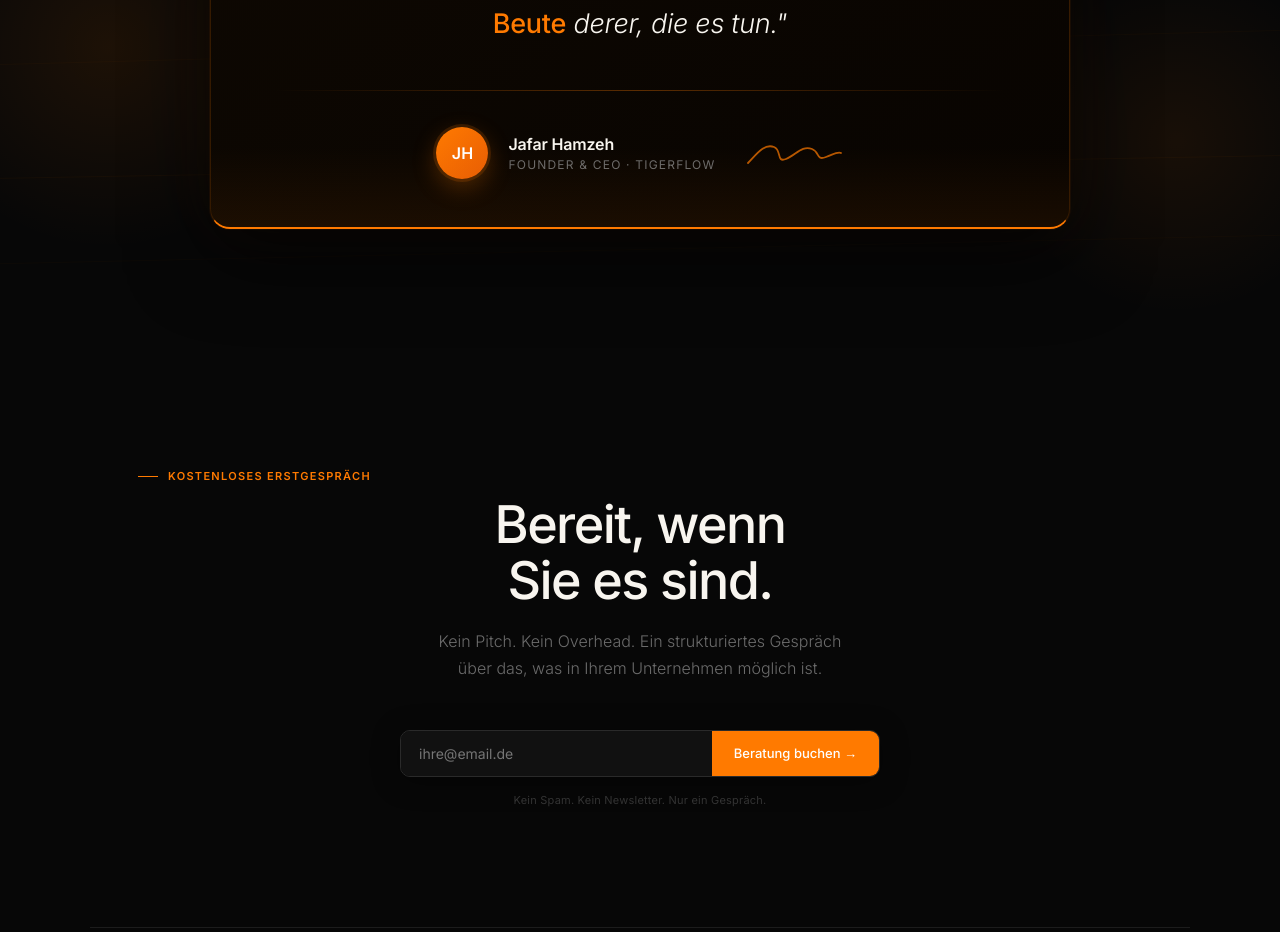
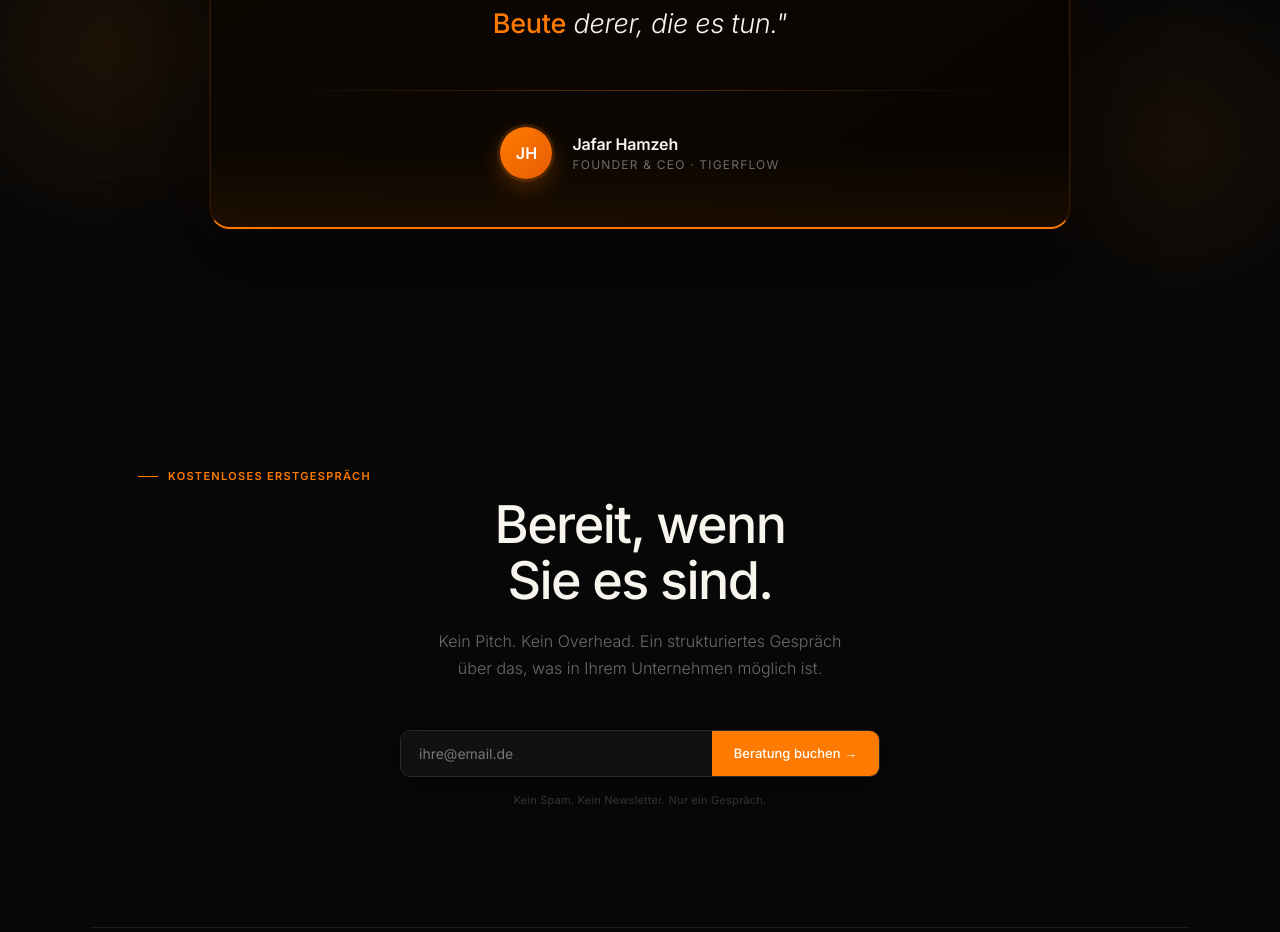
Before and after one commit to jafi15/JHFLOW-LandingPage, a React (Vite) app: page / in a window 1280 px wide. Shown: the part 6260-7192 px from the top of the page. Built offline with nearby package versions, Linux system fonts and the light colour scheme.

Commit message:
Remove exit popup and quote signature

```diff
--- a/src/App.jsx
+++ b/src/App.jsx
@@ -11,7 +11,6 @@ import { Process } from "./components/Process";
 import { Results } from "./components/Results";
 import { AutomationCalculator } from "./components/AutomationCalculator";
 import { ExpertNote } from "./components/ExpertNote";
-import { ExitIntent } from "./components/ExitIntent";
 import { CTASection } from "./components/CTASection";
 import { Footer } from "./components/Footer";
 import "./index.css";
@@ -36,7 +35,6 @@ export default function App() {
     >
       <Navbar scrolled={scrolled} />
       <StickyNav />
-      <ExitIntent />
       <Hero />
       <Problem />
       <ComparisonSlider />
--- a/src/components/ExpertNote.jsx
+++ b/src/components/ExpertNote.jsx
@@ -143,27 +143,6 @@ export function ExpertNote() {
               </div>
             </div>
 
-            {/* Signature SVG */}
-            <motion.svg
-              width="100" height="36" viewBox="0 0 100 36" fill="none"
-              style={{ marginLeft: "8px", opacity: 0.7 }}
-              initial="hidden"
-              whileInView="visible"
-              viewport={{ once: true }}
-            >
-              <motion.path
-                d="M4 28 C12 20, 20 8, 30 12 C38 15, 32 28, 42 24 C52 20, 58 10, 68 14 C76 17, 72 26, 82 22 C88 20, 94 16, 97 18"
-                stroke={C.accent}
-                strokeWidth="1.8"
-                strokeLinecap="round"
-                strokeLinejoin="round"
-                fill="none"
-                variants={{
-                  hidden: { pathLength: 0, opacity: 0 },
-                  visible: { pathLength: 1, opacity: 1, transition: { duration: 1.6, ease: "easeInOut", delay: 0.6 } },
-                }}
-              />
-            </motion.svg>
           </motion.div>
 
         </motion.div>
```
